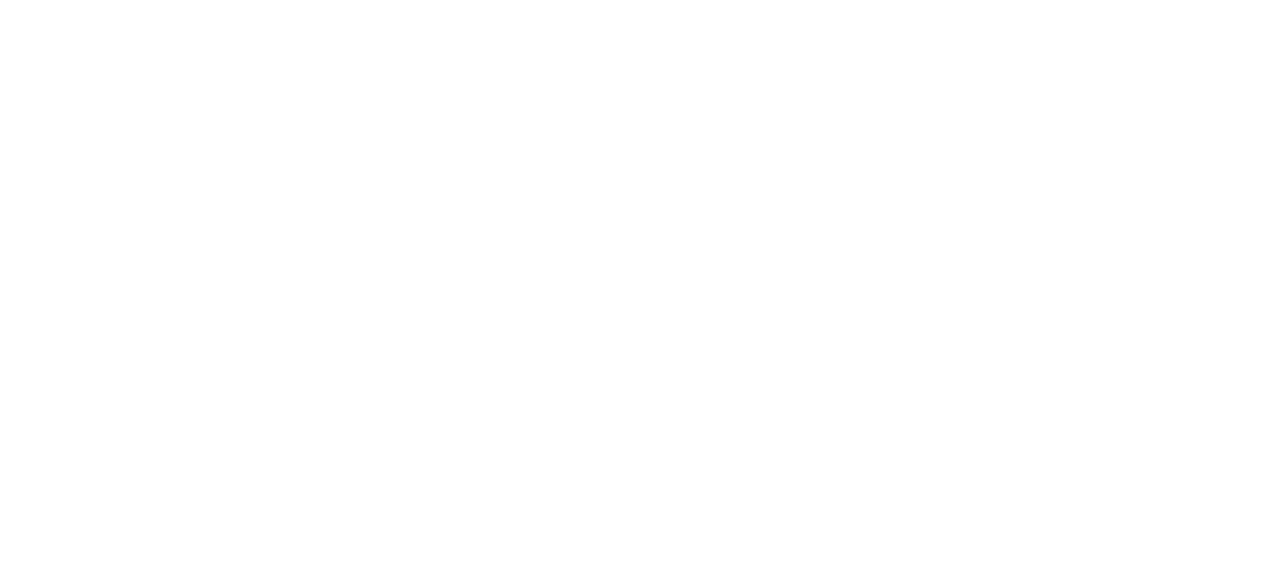
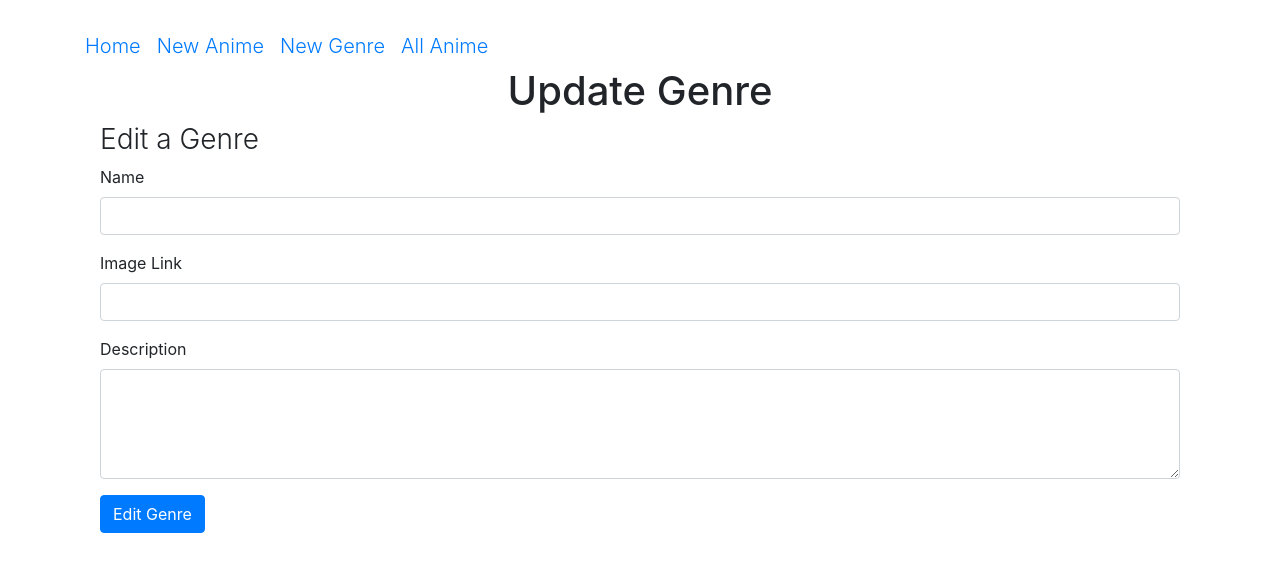
Before and after one commit to akawoa/Anime-Wiki-PostgresQL-Express-React-Node, a React (Create React App) app in the folder client/: page /genre/1/update in a window 1280 px wide. Shown: the top 572 px of the page. Built offline with nearby package versions, Linux system fonts and the light colour scheme; no server answers.

Commit message:
Added Edit Functionality to anime and genres
Now able to edit anime and genres with forms that automatically pull in the existing data.

```diff
--- a/client/src/App.jsx
+++ b/client/src/App.jsx
@@ -7,6 +7,7 @@
 import NewGenre from "./routes/NewGenre";
 import AnimeDetailPage from "./routes/AnimeDetailPage";
 import UpdatePage from "./routes/UpdatePage";
+import UpdateGenre from "./routes/UpdateGenre";
 import GenrePage from "./routes/GenrePage";
 import ErrorPage from "./routes/ErrorPage";
 import AllAnimeList from "./routes/AllAnimeList";
@@ -36,6 +37,9 @@
             <Route exact path="/genre/new">
               <NewGenre />
             </Route>
+            <Route exact path="/genre/:id/update">
+              <UpdateGenre />
+            </Route>
             <Route exact path="/anime/genre/:id">
               <GenrePage />
             </Route>
--- a/client/src/apis/AnimeFinder.js
+++ b/client/src/apis/AnimeFinder.js
@@ -23,13 +23,21 @@
 export const postGenreAPICall = (data) => {
   return axios.post(`http://localhost:3001/api/v1/genre/new`, data);
 };
+// API Axios Post Call to get a single genre.
+export const getSingleGenreCall = (id) => {
+  return axios.get(`http://localhost:3001/api/v1/genre/${id}`);
+};
+// API Axios Put Call to edit a Genre.
+export const editGenreCall = (id, data) => {
+  return axios.put(`http://localhost:3001/api/v1/genre/${id}/update`, data);
+};
 // API Axios Post Call to add an Anime.
 export const postAnimeAPICall = (data) => {
   return axios.post(`http://localhost:3001/api/v1/anime/new`, data);
 };
 // API Axios Put Call to edit an anime.
 export const editAnimeCall = (id, data) => {
-  return axios.put(`http://localhost:3001/api/v1/anime/${id}/edit`, data);
+  return axios.put(`http://localhost:3001/api/v1/anime/${id}/update`, data);
 };
 // API Axios Delete Call for an Anime.
 export const deleteAnimeCall = (id) => {
--- a/client/src/components/GenreList.jsx
+++ b/client/src/components/GenreList.jsx
@@ -7,6 +7,7 @@
 const GenreList = (props) => {
   const { genres, setGenres } = useContext(GenresContext);
   const { state, setState } = useState(false);
+  const history = useHistory();
   const REQUEST_STATUS = {
     LOADING: "loading",
     SUCCESS: "success",
@@ -40,15 +41,8 @@
     }
   }
 
-  const editHandler = async (id) => {
-    try {
-      const response = await deleteGenreCall(id)
-      console.log(response.status);
-      fetchData();
-    } catch (err) {
-      console.log(err);
-      <Redirect to="/error" />
-    }
+  const editHandler = (id) => {
+    history.push(`/genre/${id}/update`);
   }
 
 
--- a/client/src/components/UpdateAnime.jsx
+++ b/client/src/components/UpdateAnime.jsx
@@ -53,12 +53,12 @@
       setGenreName(genres.filter(genre => genre.id == genreID));
       // console.log(genreName);
 
-      setState(response.data.data.anime);
-      setName(response.data.data.anime[0].name)
-      setEpisodes(response.data.data.anime[0].episodes)
-      setImage(response.data.data.anime[0].image)
-      setYear(response.data.data.anime[0].year)
-      setCreator(response.data.data.anime[0].creator)
+      // setState(response.data.data.anime);
+      // setName(response.data.data.anime[0].name)
+      // setEpisodes(response.data.data.anime[0].episodes)
+      // setImage(response.data.data.anime[0].image)
+      // setYear(response.data.data.anime[0].year)
+      // setCreator(response.data.data.anime[0].creator)
     } catch (err) {
       setRequestStatus(REQUEST_STATUS.FAILURE);
     }
@@ -95,18 +95,18 @@
   const handleSubmit = async (e) => {
     e.preventDefault();
     try {
-      const response = await editAnimeCall({
+      const response = await editAnimeCall(id, {
         name,
         episodes,
         image,
         year,
         creator,
-        genre_id: genreID
+        genre_id: genreID,
       });
       console.log(response.data.data);
       console.log(response.status);
-      addAnime(response.data.data.anime);
-      if(response.status === 201) {
+      // addAnime(response.data.data.anime);
+      if(response.status === 200) {
         history.push("/anime")
       }
     } catch (err) {
@@ -120,7 +120,7 @@
     <div className="list-group container">
         <div className="container-fluid">
   <h3 className="font-weight-light text-left">
-  Add an Anime {anime.name}
+  Edit an Anime {anime.name}
   </h3>
   <div className="row">
     <div className="col-md-12">
@@ -192,7 +192,6 @@
                   genres.map((genre) => {
                   return (
                     <>
-                    <option value="" disabled selected hidden>{genreName}</option>
                     <option value={genre.id} key={genre.id}>{genre.genre_name}</option>
                     </>
                   );
@@ -209,7 +208,7 @@
         onClick={handleSubmit}
         type="submit"
         className="btn btn-primary">
-          Add Anime
+          Edit Anime
         </button>
       </form>
     </div>
--- /dev/null
+++ b/client/src/components/UpdateGenre.jsx
@@ -0,0 +1,118 @@
+import React, { useState, useContext, useEffect  } from "react";
+import { useLocation, useParams, useHistory, Redirect } from "react-router-dom";
+import { getSingleGenreCall, editGenreCall } from "../apis/AnimeFinder";
+import { GenresContext } from "../context/GenreContext";
+import MyLoader from "./MyLoader";
+
+const UpdateGenre = () => {
+  const { id } = useParams();
+  const { genres, setGenres } = useContext(GenresContext);
+  const { addGenres } = useContext(GenresContext);
+  const [name, setName] = useState("");
+  const [image, setImage] = useState("");
+  const [description, setDescription] = useState("");
+  const history = useHistory()
+  const { state, setState } = useState(false);
+  const { genreResponse, setGenreResponse } = useState();
+  const REQUEST_STATUS = {
+    LOADING: "loading",
+    SUCCESS: "success",
+    FAILURE: "failure",
+  };
+  const [requestStatus, setRequestStatus] = useState(REQUEST_STATUS.LOADING);
+
+
+  const delay = () => {
+    return new Promise(resolve => setTimeout(resolve, 1000));
+  };
+
+  const fetchData = async () => {
+    try {
+      await delay();
+      const response = await getSingleGenreCall(id);
+      setRequestStatus(REQUEST_STATUS.SUCCESS);
+      setGenres(response.data.data.genre);
+      setName(response.data.data.genre[0].genre_name);
+      setImage(response.data.data.genre[0].genre_image);
+      setDescription(response.data.data.genre[0].genre_description);
+    } catch (err) {
+      setRequestStatus(REQUEST_STATUS.FAILURE);
+    }
+  };
+  useEffect(() => {
+    fetchData();
+  }, [state]);
+
+
+  const handleSubmit = async (e) => {
+    e.preventDefault();
+    try {
+      const response = await editGenreCall(id, {
+        genre_name: name,
+        genre_image: image,
+        genre_description: description,
+      });
+      console.log(response.data.data);
+      console.log(response.status);
+      if(response.status === 200) {
+        history.push("/")
+      }
+    } catch (err) {
+      console.log(err);
+      <Redirect to="/error" />
+    }
+  };
+
+if (requestStatus === REQUEST_STATUS.LOADING) return <MyLoader></MyLoader>;
+if (requestStatus === REQUEST_STATUS.FAILURE) <Redirect to="/error" />;
+
+  return (
+
+<div className="container-fluid">
+  <h3 className="font-weight-light text-left">
+  Edit a Genre
+  </h3>
+  <div className="row">
+    <div className="col-md-12">
+      <form role="form">
+        <div className="form-group">
+
+<label htmlFor="name">
+            Name
+          </label>
+          <input
+          type="text"
+          value={name}
+          onChange={(e) => setName(e.target.value)}
+          className="form-control" />
+        </div>
+                    <div className="form-group">
+            <label htmlFor="image">
+                        Image Link
+                      </label>
+                      <input
+                      type="text"
+                      value={image}
+                      onChange={(e) => setImage(e.target.value)}
+                      className="form-control" />
+                    </div>
+<div className="form-group">
+<label htmlFor="description">
+            Description
+          </label>
+          <textarea value={description} className="form-control" rows="4" onChange={(e) => setDescription(e.target.value)}></textarea>
+</div>
+        <button
+        onClick={handleSubmit}
+        type="submit"
+        className="btn btn-primary">
+          Edit Genre
+        </button>
+      </form>
+    </div>
+  </div>
+</div>
+  );
+};
+
+export default UpdateGenre;
--- /dev/null
+++ b/client/src/routes/UpdateGenre.jsx
@@ -0,0 +1,14 @@
+import React from "react";
+import UpdateGenre from "../components/UpdateGenre";
+import NavBar from "../components/NavBar"
+const UpdatePage = () => {
+  return (
+    <div>
+      <NavBar />
+      <h1 className="text-center">Update Genre</h1>
+      <UpdateGenre />
+    </div>
+  );
+};
+
+export default UpdatePage;
```
Also changed, not shown: 1 other file (tests, documents, lock files or other folders).
